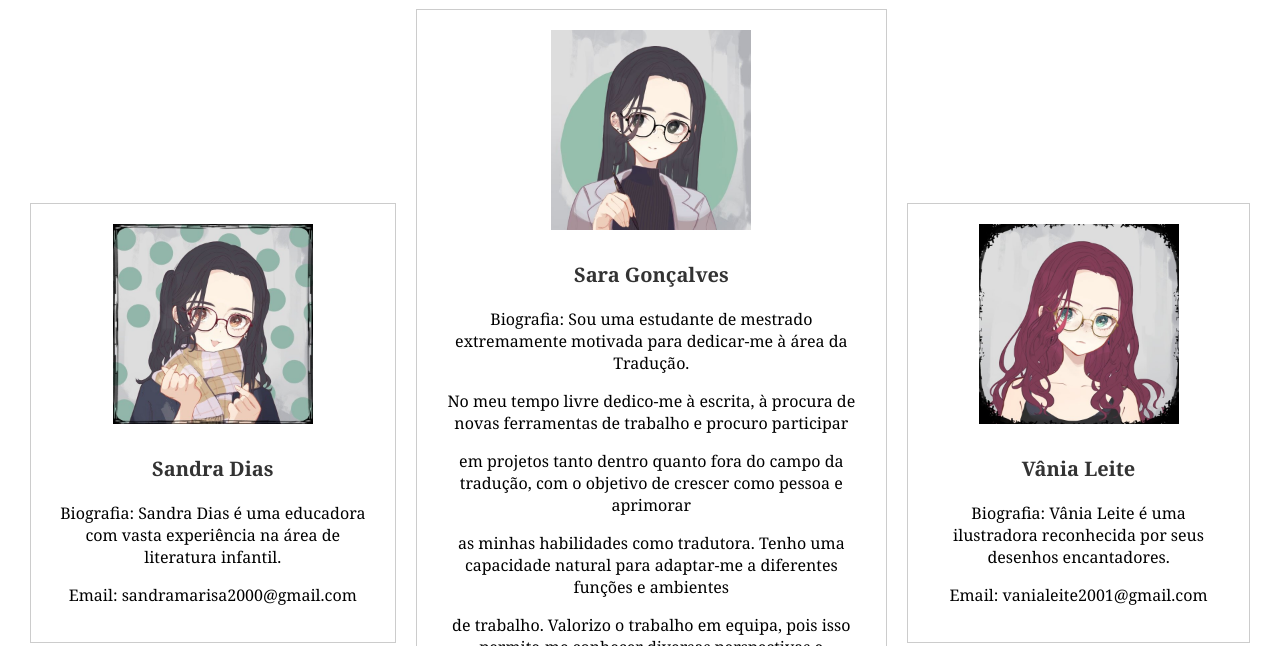
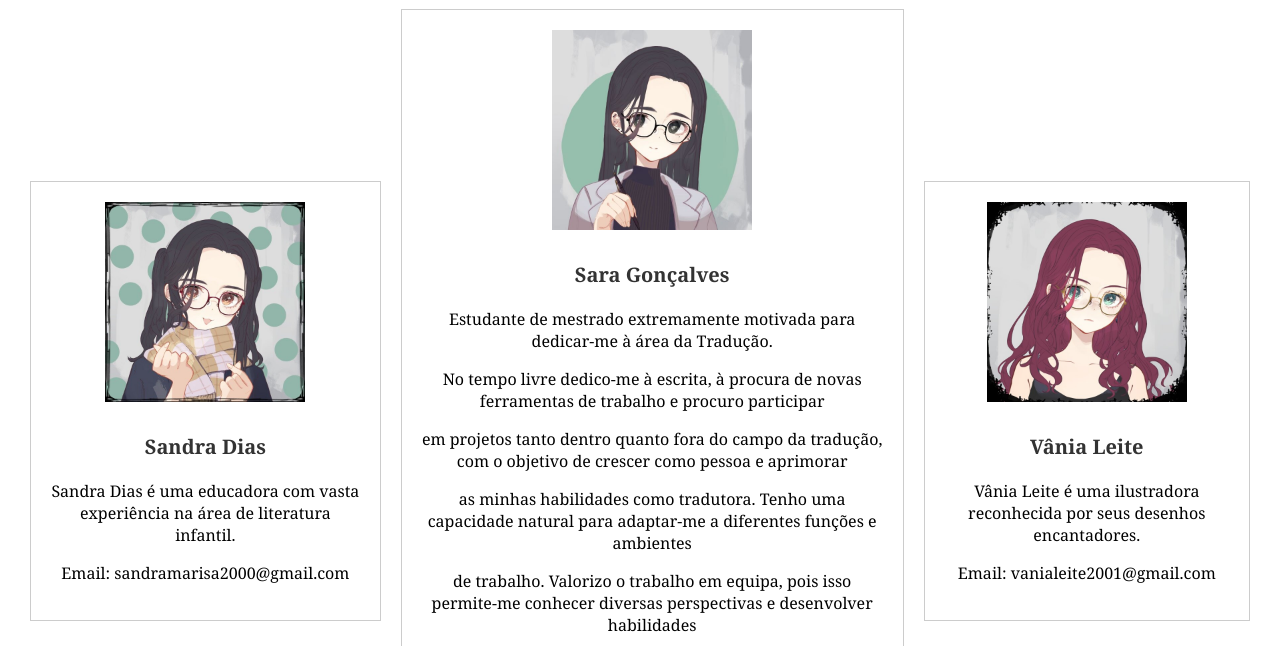
Before and after one commit to shiyomia/Conta-me-Historias, a plain HTML site: page contactos.html in a window 1280 px wide. Shown: the part 154-800 px from the top of the page. Drawn offline with Linux system fonts and the light colour scheme.

Commit message:
Update contactos.html

```diff
--- a/contactos.html
+++ b/contactos.html
@@ -113,14 +113,14 @@
       <div class="contact">
         <img src="Sandra_Dias.jpg" alt="Sandra Dias">
         <h2>Sandra Dias</h2>
-        <p>Biografia: Sandra Dias é uma educadora com vasta experiência na área de literatura infantil.</p>
+        <p>Sandra Dias é uma educadora com vasta experiência na área de literatura infantil.</p>
         <p>Email: sandramarisa2000@gmail.com</p>
       </div>
       <div class="contact">
         <img src="Sara_Gonçalves.jpg" alt="Sara Gonçalves">
         <h2>Sara Gonçalves</h2>
-        <p>Biografia: Sou uma estudante de mestrado extremamente motivada para dedicar-me à área da Tradução.</p>
-	<p>No meu tempo livre dedico-me à escrita, à procura de novas ferramentas de trabalho e procuro participar</p>
+        <p>Estudante de mestrado extremamente motivada para dedicar-me à área da Tradução.</p>
+	<p>No tempo livre dedico-me à escrita, à procura de novas ferramentas de trabalho e procuro participar</p>
 	<p>em projetos tanto dentro quanto fora do campo da tradução, com o objetivo de crescer como pessoa e aprimorar</p>
 	<p>as minhas habilidades como tradutora. Tenho uma capacidade natural para adaptar-me a diferentes funções e ambientes</p>
 	<p>de trabalho. Valorizo o trabalho em equipa, pois isso permite-me conhecer diversas perspectivas e desenvolver habilidades</p>
@@ -130,7 +130,7 @@
       <div class="contact">
         <img src="Vânia_Leite.jpg" alt="Vânia Leite">
         <h2>Vânia Leite</h2>
-        <p>Biografia: Vânia Leite é uma ilustradora reconhecida por seus desenhos encantadores.</p>
+        <p>Vânia Leite é uma ilustradora reconhecida por seus desenhos encantadores.</p>
         <p>Email: vanialeite2001@gmail.com</p>
       </div>
     </div>
```
